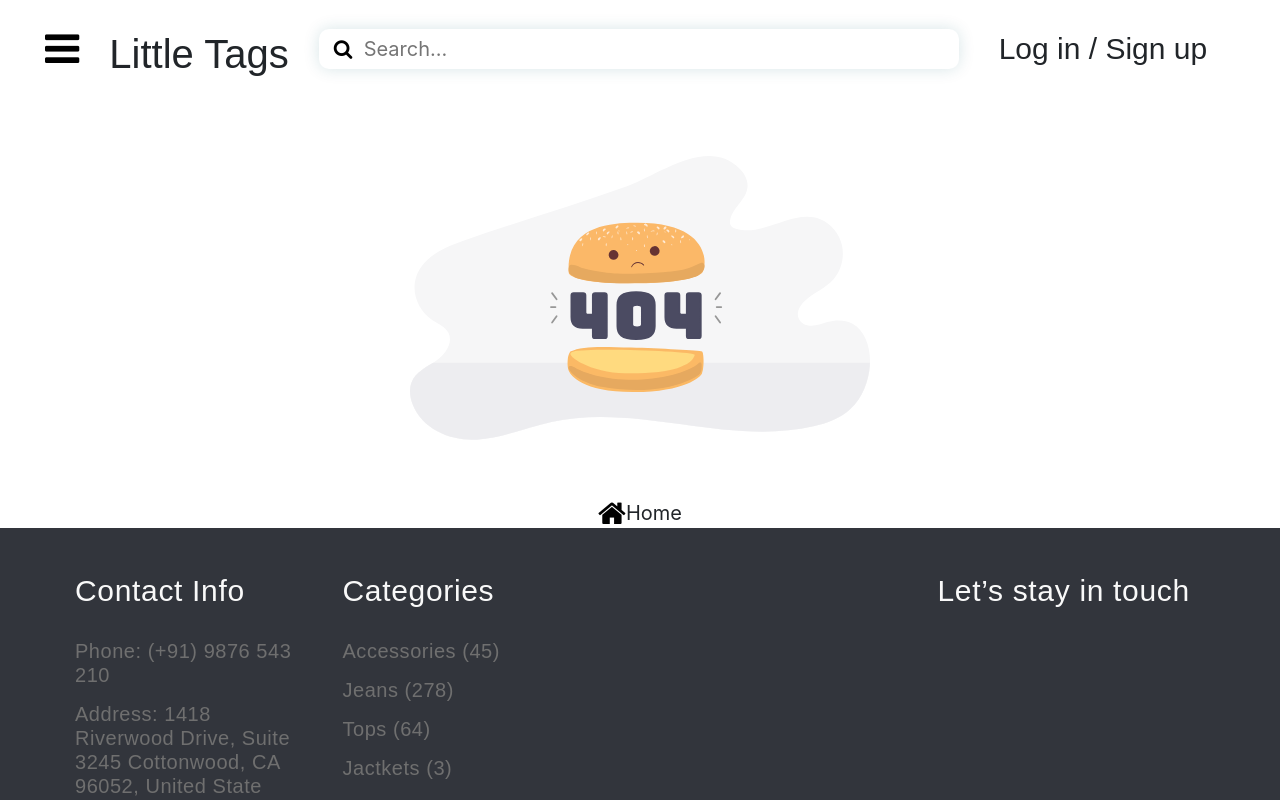
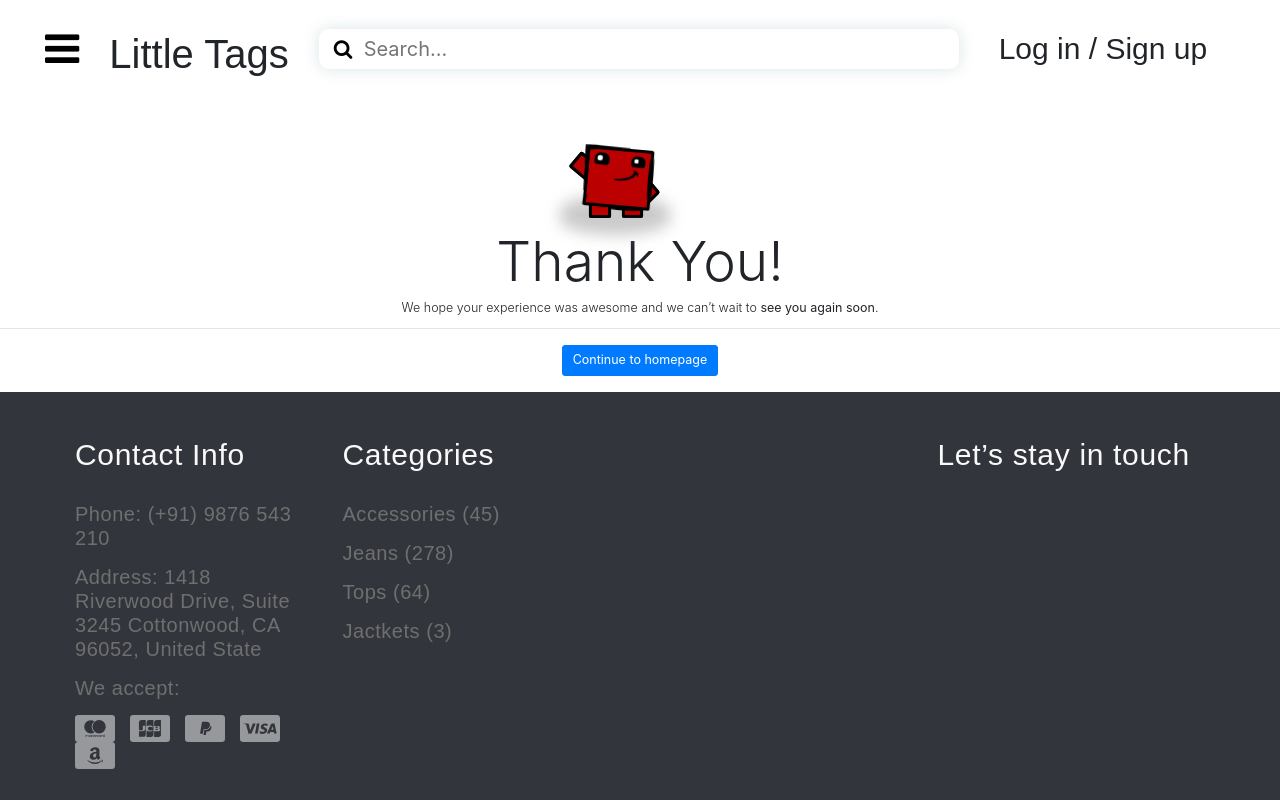
Before and after one commit to pesto-students/little-tags-96mickey, a React (Create React App) app: page /thanks in a window 1280 px wide. Shown: the top 800 px of the page. Built offline with nearby package versions, Linux system fonts and the light colour scheme.

Commit message:
feat(acknowledge): add thank you page

```diff
--- a/src/App.js
+++ b/src/App.js
@@ -1,6 +1,6 @@
 import React, { useEffect, useState } from "react";
 import { Route, Switch } from "react-router-dom";
-import { NotFound, Header, Footer } from "components";
+import { NotFound, Header, Footer, ThankYou } from "components";
 import { connect } from "react-redux";
 import { simpleAction } from "./actions";
 import { Home, ProductList, ProductDescription } from "containers";
@@ -33,6 +33,7 @@ function App() {
           <Route path="/" component={Home} exact />
           <Route path="/prod/:id/description" component={ProductDescription} />
           <Route path="/prod/:type" component={ProductList} />
+          <Route path="/thanks" component={ThankYou} />
           <Route component={NotFound} />
         </Switch>
       </div>
--- a/src/components/index.js
+++ b/src/components/index.js
@@ -14,3 +14,4 @@ export * from './size-selector';
 export * from './quantity-selector';
 export * from './loader';
 export * from './styled-link';
+export * from './thank-you';
--- /dev/null
+++ b/src/components/thank-you/index.js
@@ -0,0 +1 @@
+export * from './thank-you';
--- /dev/null
+++ b/src/components/thank-you/thank-you.css
@@ -0,0 +1,350 @@
+.meat-boy-wrapper {
+    margin-top: 10vh;
+    display: flex;
+    justify-content: space-around;
+}
+
+#meat_boy {
+  position: relative;
+  margin-top: -5em;
+  margin-left: -5em;
+  width: 10em;
+  height: 10em;
+  background-color: transparent;
+}
+
+#shadow {
+  position: absolute;
+  bottom: .8em;
+  margin-left: 10%;
+  width: 80%;
+  height: 10%;
+  background-color: #A8A8A8;
+  border-radius: 100%;
+  box-shadow: 0 0 15px 15px #A8A8A8;
+  opacity: .6;
+}
+
+#body {
+  position: absolute;
+  top: 50%;
+  left: 50%;
+  margin-top: -3em;
+  margin-left: -3em;
+  width: 6.7em;
+  height: 6em;
+  background-color: #BA0001;
+  border: .38em solid black;
+  border-radius: .2em .3em .2em .2em;
+  box-shadow: 0 0 .01em .01em black;
+  transform: rotate(5deg);
+}
+
+#meat_boy:hover #body {
+  animation: shake .2s ease-in 3;
+}
+
+@keyframes shake {
+  0% {
+    transform: rotate(5deg);
+  }
+  100% {
+    transform: rotate(3.5deg);
+  }
+}
+
+#left-hand {
+  position: absolute;
+  top: 2em;
+  left: 2.3em;
+  width: 2em;
+  height: 3em;
+  background-color: #BA0001;
+  border: .38em solid black;
+  border-radius: .2em;
+  box-shadow: 0 0 .01em .01em black;
+  transform: rotate(-50deg);
+  transform-origin: 50% 100%;
+}
+
+#meat_boy:hover #left-hand {
+  animation: wave .2s ease-in 3;
+}
+
+@keyframes wave {
+  0% {
+    transform: rotate(-50deg) skewX(0deg);
+  }
+  50% {
+    transform: rotate(-130deg) skewX(5deg);
+  }
+  100% {
+    transform: rotate(-50deg) skewX(0deg);
+  }
+}
+
+#right-hand {
+  position: absolute;
+  right: .9em;
+  bottom: 2.6em;
+  width: 2em;
+  height: 2.2em;
+  background-color: #BA0001;
+  border: .38em solid black;
+  border-radius: .2em;
+  box-shadow: 0 0 .01em .01em black;
+  transform: rotate(-45deg) skewX(-5deg);
+}
+
+#left-leg {
+  position: absolute;
+  bottom: 1em;
+  left: 2.4em;
+  width: 2.2em;
+  height: 2em;
+  background-color: #BA0001;
+  border: .38em solid black;
+  border-radius: .2em;
+  box-shadow: 0 0 .01em .01em black;
+}
+
+#right-leg {
+  position: absolute;
+  right: 2.2em;
+  bottom: 1.05em;
+  width: 2.1em;
+  height: 2em;
+  background-color: #BA0001;
+  border: .38em solid black;
+  border-radius: .2em;
+  box-shadow: 0 0 .01em .01em black;
+  transform: rotateX(-8deg);
+}
+
+#left-eye {
+  position: absolute;
+  top: .3em;
+  left: .5em;
+  width: 1.5em;
+  height: 1.4em;
+  border-radius: 45%;
+  background-color: black;
+  box-shadow: 0 0 .01em .01em black;
+  transform: rotate(3deg);
+}
+
+#left-eye:before {
+  content: '';
+  position: absolute;
+  bottom: -.75em;
+  left: 0;
+  width: 1.5em;
+  height: 1em;
+  background-color: #BA0001;
+}
+
+#left-eye:after {
+  content: '';
+  position: absolute;
+  top: .3em;
+  left: .3em;
+  width: .45em;
+  height: .45em;
+  border-radius: 100%;
+  background-color: white;
+  box-shadow: 0 0 .01em .01em white;
+}
+
+#right-eye {
+  position: absolute;
+  top: .4em;
+  right: .55em;
+  width: 1.35em;
+  height: 1.3em;
+  border-radius: 45%;
+  background-color: black;
+  box-shadow: 0 0 .01em .01em black;
+  transform: rotate(1deg);
+}
+
+#right-eye:before {
+  content: '';
+  position: absolute;
+  bottom: -.8em;
+  left: 0;
+  width: 1.5em;
+  height: 1em;
+  background-color: #BA0001;
+}
+
+#right-eye:after {
+  content: '';
+  position: absolute;
+  top: .25em;
+  left: .3em;
+  width: .43em;
+  height: .43em;
+  border-radius: 100%;
+  background-color: white;
+  box-shadow: 0 0 .01em .01em white;
+}
+
+#dimple {
+  position: absolute;
+  top: 1.75em;
+  right: 1.2em;
+  width: 1.1em;
+  height: 1em;
+  background-color: black;
+  border-radius: 45%;
+  box-shadow: 0 0 .03em .03em black;
+  transform: rotate(25deg) skewX(-15deg);
+}
+
+#dimple:before {
+  content: '';
+  position: absolute;
+  top: .22em;
+  left: -.14em;
+  width: 1.3em;
+  height: .85em;
+  border-radius: 30%;
+  background-color: #BA0001;
+  box-shadow: 0 0 .03em .03em #BA0001;
+  transform: rotate(20deg);
+}
+
+#smiley {
+  position: absolute;
+  top: 1.85em;
+  left: 2.4em;
+  width: 2.3em;
+  height: 1em;
+  background-color: black;
+  border-bottom: .38em solid black;
+  border-radius: 100%;
+  box-shadow: 0 0 .03em .03em black;
+  transform: rotate(-5deg) skewX(-30deg);
+}
+
+#smiley:before {
+  content: '';
+  position: absolute;
+  top: -.18em;
+  left: -.55em;
+  width: 2.5em;
+  height: 1em;
+  border-radius: 48%;
+  background-color: #BA0001;
+  box-shadow: 0 0 .03em .03em #BA0001;
+  transform: rotate(2deg);
+}
+
+#smiley:after {
+  content: '';
+  position: absolute;
+  top: .3em;
+  left: -.65em;
+  width: 1em;
+  height: 1em;
+  background-color: #BA0001;
+  box-shadow: 0 0 .03em .03em #BA0001;
+}
+
+#deformation1 {
+  position: absolute;
+  top: -.2em;
+  left: -.28em;
+  width: 2.2em;
+  height: 1.8em;
+  border-top-left-radius: 30%;
+  border-top: .25em solid black;
+  background-color: transparent;
+  transform: rotate(-6deg);
+}
+
+#deformation2 {
+  position: absolute;
+  top: -.2em;
+  right: -.2em;
+  width: 1em;
+  height: 1.8em;
+  border-top-right-radius: 30%;
+  border-top: .25em solid black;
+  background-color: transparent;
+  transform: rotate(10deg);
+}
+
+#deformation3 {
+  position: absolute;
+  right: 0;
+  bottom: -.45em;
+  width: 3.5em;
+  height: .5em;
+  border: .25em solid black;
+  border-radius: 100%;
+  background-color: transparent;
+  box-shadow: 0 0 .01em .01em black;
+  transform: skewX(-75deg);
+}
+
+#deformation4 {
+  position: absolute;
+  bottom: -.25em;
+  left: -.3em;
+  width: 3em;
+  height: .25em;
+  border: .15em solid black;
+  border-radius: 100%;
+  background-color: transparent;
+  box-shadow: 0 0 .01em .01em black;
+  transform: rotate(1deg);
+}
+
+#deformation5 {
+  position: absolute;
+  top: 0;
+  right: -.4em;
+  width: .5em;
+  height: 5em;
+  border: .25em solid black;
+  border-radius: 100%;
+  background-color: transparent;
+  box-shadow: 0 0 .01em .01em black;
+  transform: skewY(-15deg);
+}
+
+#deformation6 {
+  position: absolute;
+  top: -.4em;
+  left: -.5em;
+  width: 4.5em;
+  height: .1em;
+  border: .15em solid black;
+  border-top-left-radius: 35%;
+  background-color: transparent;
+  transform: rotate(1deg) skewX(3deg);
+}
+
+#deformation7 {
+  position: absolute;
+  top: -.3em;
+  left: -.42em;
+  width: .1em;
+  height: 4.5em;
+  border: .15em solid black;
+  background-color: black;
+  transform: rotate(-2deg);
+}
+
+#deformation8 {
+  position: absolute;
+  bottom: -.2em;
+  left: -.28em;
+  width: .3em;
+  height: 1em;
+  border: .1em solid black;
+  background-color: transparent;
+  box-shadow: 0 0 .01em .01em black;
+  transform: rotate(2deg);
+}
--- /dev/null
+++ b/src/components/thank-you/thank-you.jsx
@@ -0,0 +1,41 @@
+import { StyledLink } from 'components/styled-link';
+import React from 'react';
+import './thank-you.css';
+
+export const ThankYou = () => {
+    return (
+        <div className="text-center">
+            <div className="meat-boy-wrapper">
+                <div id="meat_boy">
+                <div id="shadow"></div>
+                <div id="left-hand"></div>
+                <div id="right-hand"></div>
+                <div id="left-leg"></div>
+                <div id="right-leg"></div>
+                <div id="body">
+                    <div id="deformation1"></div>
+                    <div id="deformation2"></div>
+                    <div id="deformation3"></div>
+                    <div id="deformation4"></div>
+                    <div id="deformation5"></div>
+                    <div id="deformation6"></div>
+                    <div id="deformation7"></div>
+                    <div id="deformation8"></div>
+                    <div id="left-eye"></div>
+                    <div id="right-eye"></div>
+                    <div id="dimple"></div>
+                    <div id="smiley"></div>
+                </div>
+                </div>
+            </div>
+            <h1 className="display-2">Thank You!</h1>
+            <p className="lead">We hope your experience was awesome and we can’t wait to <strong>see you again soon</strong>.</p>
+            <hr />
+            <p className="lead">
+                <StyledLink className="btn btn-lg" to="/">
+                    <button type="button" className="btn btn-primary btn-lg">Continue to homepage</button>
+                </StyledLink>
+            </p>
+        </div>
+    )
+}
```
